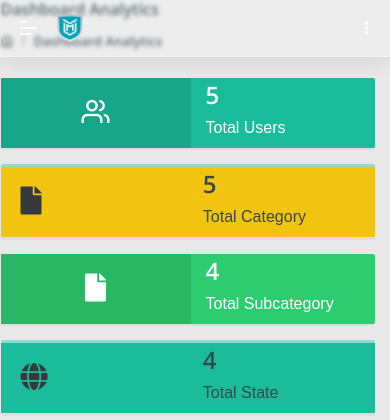
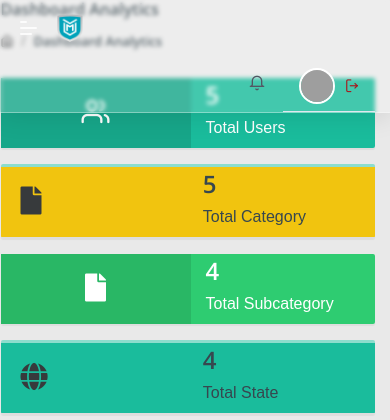
Before and after one commit to bhagirathbaraiya/PHP_PROJECT, a PHP site: page /cms/admin/dashboard.php in a window 390 px wide. Shown: the top 420 px of the page. Run offline with PHP 8.4, Linux system fonts and the light colour scheme; a user stored in the database is signed in; data comes from the database, SQL or seed files in the repository; some web fonts are replaced; grey boxes are pictures that could not be loaded.

Commit message:
header done

```diff
--- a/admin/assets/css/admin-responsive.css
+++ b/admin/assets/css/admin-responsive.css
@@ -113,3 +113,14 @@ body {
     padding: 10px 12px !important;
   }
 }
+@media (max-width: 991px) {
+  .admin-glass-header .icon-bell,
+  .admin-glass-header .user-profile-img {
+    display: inline-block !important;
+    visibility: visible !important;
+    opacity: 1 !important;
+  }
+  .admin-glass-header .dropdown-toggle {
+    display: inline-block !important;
+  }
+}
--- a/admin/include/header.php
+++ b/admin/include/header.php
@@ -6,11 +6,11 @@
             <img src="../public/LOGO_B.png" alt="Logo Big" class="logo-big" style="height:48px; width:auto; display:inline-block;">
             <img src="../public/LOGO_S.png" alt="Logo Small" class="logo-small" style="height:36px; width:auto; display:none;">
         </a>
-        <a href="#" class="mob-toggler">
+        <a href="#" class="mob-toggler d-none d-lg-inline">
             <i class="feather icon-more-vertical"></i>
         </a>
     </div>
-    <div class="collapse navbar-collapse">
+    <div class="navbar-collapse mt-0">
         <ul class="navbar-nav ml-auto">
             <li>
                 <div class="dropdown">
@@ -53,8 +53,8 @@ $num1 = mysqli_num_rows($rt);
                 <div class="dropdown drp-user d-flex">
 
 					<div class="pro-head d-flex align-items-center" style="gap:10px; padding:16px 16px 12px 16px; border-bottom:1px solid #e0e7ef;">
-                            <img src="https://student.marwadiuniversity.ac.in:553/handler/getImage.ashx?SID=123766" class="img-radius" alt="User-Profile-Image" style="width:44px; height:44px; border-radius:50%; border:2px solid #fff; object-fit:cover;">
-                            <span style="color:#102d4a; font-weight:600; font-size:1.05rem;"> <?php echo "BHAGIRATH"; ?> </span>
+                            <img src="https://student.marwadiuniversity.ac.in:553/handler/getImage.ashx?SID=123766" class="img-radius user-profile-img" alt="User-Profile-Image" style="width:44px; height:44px; border-radius:50%; border:2px solid #fff; object-fit:cover;">
+                            <span class="user-name d-none d-lg-inline" style="color:#102d4a; font-weight:600; font-size:1.05rem;"> <?php echo "BHAGIRATH"; ?> </span>
                             <a href="logout.php" class="dud-logout ml-auto" title="Logout" style="color:#A41E22;">
                                 <i class="feather icon-log-out"></i>
                             </a>
@@ -124,6 +124,24 @@ $num1 = mysqli_num_rows($rt);
         .admin-glass-header .dropdown-toggle img {
             margin-right: 0 !important;
         }
+        .mob-toggler {
+            display: none !important;
+        }
+        .user-name {
+            display: none !important;
+        }
+        .user-profile-img {
+            width: 36px !important;
+            height: 36px !important;
+        }
+    }
+    @media (min-width: 992px) {
+        .mob-toggler {
+            display: inline !important;
+        }
+        .user-name {
+            display: inline !important;
+        }
     }
     @media (max-width: 600px) {
         .logo-small {
```
